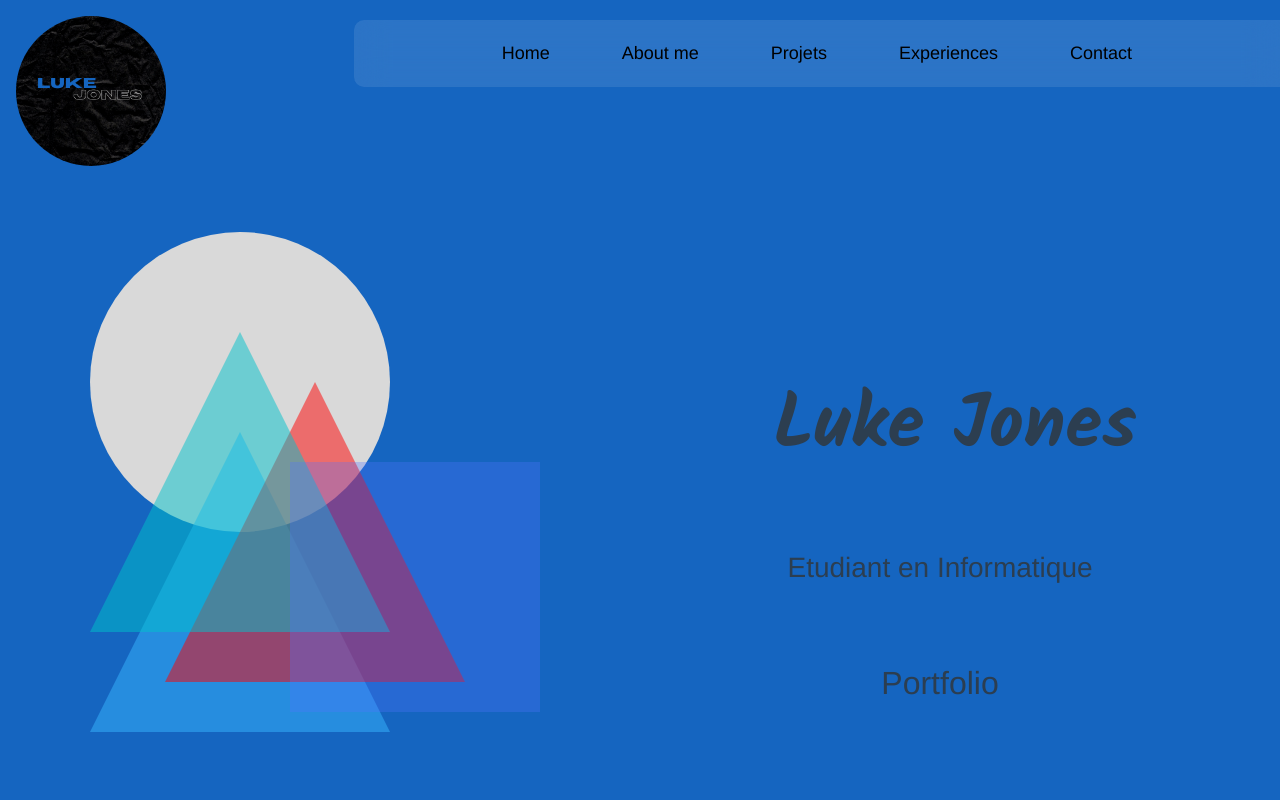
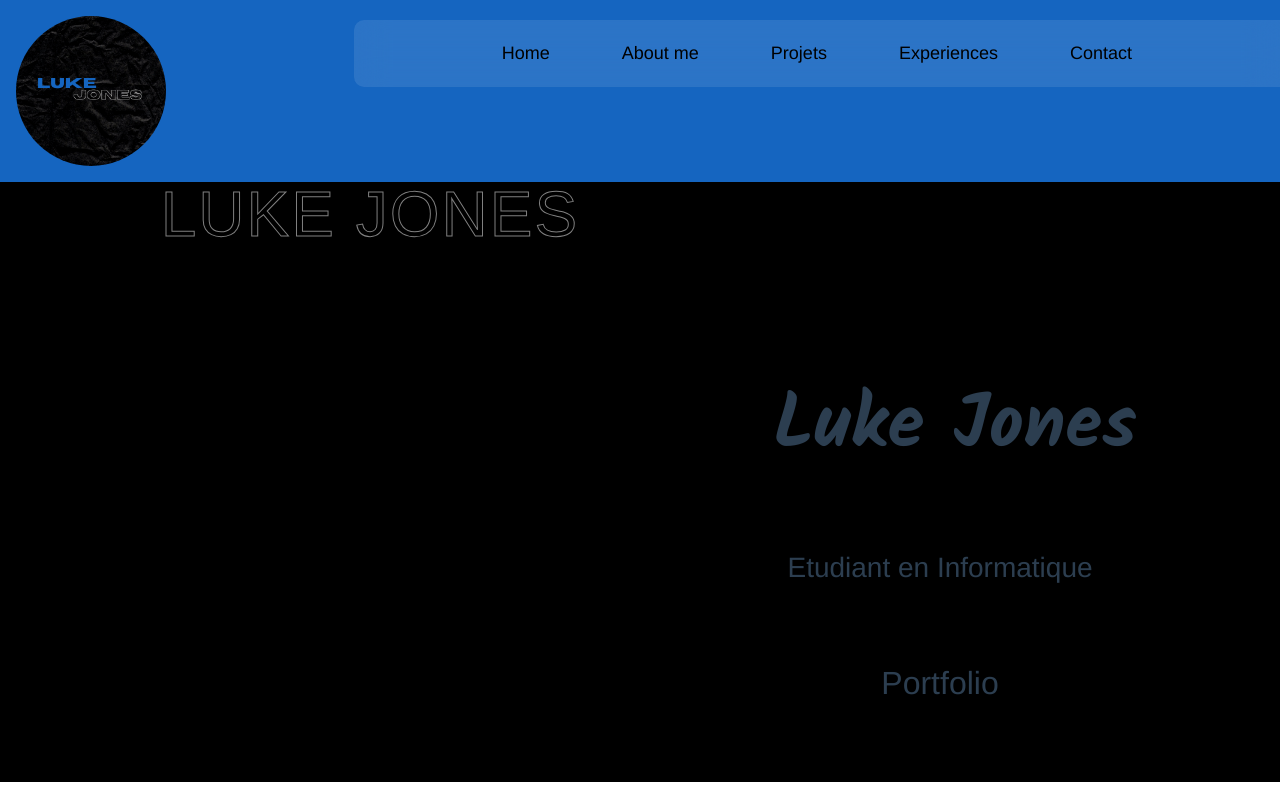
Before and after one commit to Luke859/Portfolio-luke, a Vue app: page / in a window 1280 px wide. Shown: the top 800 px of the page. Built offline with nearby package versions, Linux system fonts and the light colour scheme.

Commit message:
Fonctionnaliés - transition + page home presque finit

```diff
--- a/src/App.vue
+++ b/src/App.vue
@@ -18,12 +18,11 @@ import Contact from './views/Contact.vue';
 <link rel="stylesheet" href="https://cdn.jsdelivr.net/npm/bootstrap@4.0.0/dist/css/bootstrap.min.css" integrity="sha384-Gn5384xqQ1aoWXA+058RXPxPg6fy4IWvTNh0E263XmFcJlSAwiGgFAW/dAiS6JXm" crossorigin="anonymous">
 
   <Navbar/>
-  <!-- <router-view></router-view> -->
-  <Home/>
-  <About/>
-  <Experiences/>
-  <Projets/>
-  <Contact/>
+  <router-view v-slot="{ Component }">
+    <transition name="fade" mode="out-in">
+      <component :is="Component" />
+    </transition>
+  </router-view>
 </template>
 
 <style>
@@ -39,4 +38,14 @@ body {
   text-align: center;
   color: #2c3e50;
 }
+
+.fade-enter-from,
+.fade-leave-to {
+  opacity: 0;
+}
+
+.fade-enter-active,
+.fade-leave-active {
+  transition: opacity 0.5s ease-out;
+}
 </style>
--- a/src/router/index.js
+++ b/src/router/index.js
@@ -5,18 +5,36 @@ import Experiences from '../views/Experiences.vue'
 import Projets from '../views/Projets.vue'
 import Contact from '../views/Contact.vue'
 
-const routes = [
-    {path: '/', name: 'Home', component: Home},
-    {path: '/About', name: 'About', component: About},
-    {path: '/Projets', name: 'Projets', component: Projets},
-    {path: '/Experiences', name: 'Experiences', component: Experiences},
-    {path: '/Contact', name: 'Contact', component: Contact}
-]
-
 const router = createRouter({
     history: createWebHistory(),
 
-    routes
+    routes: [
+        {
+            path: '/',
+            name: 'Home',
+            component: Home
+        },
+        {
+            path: '/About',
+            name: 'About',
+            component: About
+        },
+        {
+            path: '/Projets',
+            name: 'Projets',
+            component: Projets
+        },
+        {
+            path: '/Experiences',
+            name: 'Experiences',
+            component: Experiences
+        },
+        {
+            path: '/Contact',
+            name: 'Contact',
+            component: Contact
+        }
+    ]
 })
 
 export default router
--- a/src/views/About.vue
+++ b/src/views/About.vue
@@ -3,7 +3,7 @@
     <path fill="#42a5f5" fill-opacity="1" d="M0,160L60,170.7C120,181,240,203,360,197.3C480,192,600,160,720,165.3C840,171,960,213,1080,213.3C1200,213,1320,171,1380,149.3L1440,128L1440,320L1380,320C1320,320,1200,320,1080,320C960,320,840,320,720,320C600,320,480,320,360,320C240,320,120,320,60,320L0,320Z"></path>
     </svg>
     <section class="s2">
-        <div class="main-container">
+        <div id="about" class="main-container">
             <h1 class="s2-title">À propos de moi</h1>
             <div class="intro">
                 <div class="right-block">
--- a/src/views/Home.vue
+++ b/src/views/Home.vue
@@ -7,13 +7,12 @@
                     <h3>Etudiant en Informatique</h3>
                     <h2>Portfolio</h2>
                 </div>
-                <div class="cercle">
-                    <div id="moncercle">
-                        <div id="moncarre"></div>
-                        <div id="montriangle"></div>
-                        <div id="montriangle2"></div>
-                        <div id="montriangle3"></div>
-                    </div>
+                <div class="phrase">
+                    <ul>
+                        <li>
+                            <a data-text="&nbsp;Luke&nbsp;Jones">&nbsp;Luke&nbsp;Jones</a>
+                        </li>
+                    </ul>
                 </div>
             </div>
         </div>
@@ -24,7 +23,7 @@
 
 .s1{
     overflow: auto;
-    background-color: #1565c0;
+    background-color: BLACK;
 }
 
 .main-container {
@@ -57,63 +56,52 @@
     font-size: 75px;
 }
 
-.cercle{
+.phrase{
     grid-area: left;
     display: flex;
     justify-content: center;
 }
 
-#moncercle{
-    background: #d9d9d9;;
-	border-radius:150px;
-	width:300px;
-	height:300px;
-    margin-top: 50px;
-    margin-left: -200px;
-    /* opacity: 0.3; */
+.phrase ul{
+    position: relative;
+    display: flex;
+    flex-direction: column;
+    gap: 30px;
+}
+.phrase ul li{
+    position: relative;
+    list-style: none;
+}
+.phrase ul li a{
+    position: relative;
+    font-size: 4em;
+    text-decoration: none;
+    line-height: 1em;
+    letter-spacing: 2px;
+    text-transform: uppercase;
+    color: black;
+    -webkit-text-stroke: 1px rgba(255,255,255,0.5)
+}
+.phrase ul li a::before{
+    content: attr(data-text);
+    position: absolute;
+    color: #42a5f5;
+    width: 0%;
+    overflow: hidden;
+    transition: 1s;
+    border-bottom: 5px solid #42a5f5;
+    -webkit-text-stroke: 1px #42a5f5;
+}
+.phrase ul li a:hover::before{
+    width: 100%;
+    text-shadow: 2px 2px 10px #42a5f5;
 }
 
-#moncarre{
-    z-index: 4;
-    position: absolute;
-	background: #5271ff;
-	width:250px;
-	height:250px;
-    margin-top: 230px;
-    margin-left: 200px;
-    opacity: 0.3;
-}
 
-#montriangle{
-    z-index:3;
-    position: absolute;
-    border-left: 150px solid transparent;
-    border-right: 150px solid transparent;
-    border-bottom: 300px solid #00c2cb;
-    margin-top: 100px;
-    opacity: 0.5;
-}
 
-#montriangle2{
-    z-index: 1;
-    position: absolute;
-    border-left: 150px solid transparent;
-    border-right: 150px solid transparent;
-    border-bottom: 300px solid #38b6ff;
-    margin-top: 200px;
-    opacity: 0.5;
-}
 
-#montriangle3{
-    z-index: 2;
-    position: absolute;
-    border-left: 150px solid transparent;
-    border-right: 150px solid transparent;
-    border-bottom: 300px solid red;
-    margin-top: 150px;
-    margin-left: 75px;
-    opacity: 0.5;
-}
+
+
 
 
 @media screen and (max-width: 900px){
@@ -123,7 +111,7 @@
     'left'
     'right';
     }
-    .cercle{
+    .phrase{
         justify-content: center;
     }
 }
```
